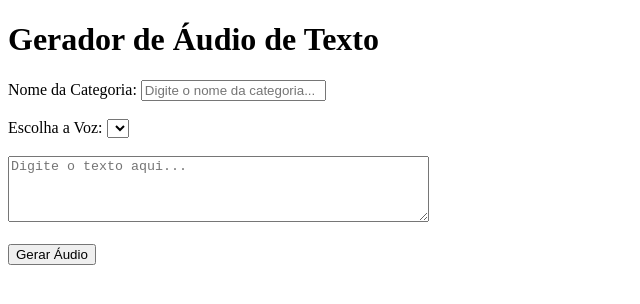
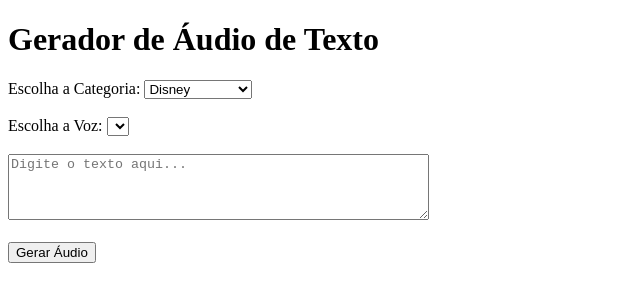
Before and after one commit to luispolis124/capyvoice, a plain HTML site: page index.html in a window 1280 px wide. Shown: the whole page, without its empty margins (0-640 px from the left). Drawn offline with Linux system fonts and the light colour scheme.

Commit message:
Update index.html

```diff
--- a/index.html
+++ b/index.html
@@ -8,8 +8,12 @@
 <body>
     <h1>Gerador de Áudio de Texto</h1>
 
-    <label for="categoryName">Nome da Categoria:</label>
-    <input type="text" id="categoryName" placeholder="Digite o nome da categoria..."><br><br>
+    <label for="categorySelect">Escolha a Categoria:</label>
+    <select id="categorySelect">
+        <option value="disney">Disney</option>
+        <option value="mickey_mouse">Mickey Mouse</option>
+        <!-- Você pode adicionar mais opções de categoria aqui -->
+    </select><br><br>
 
     <label for="voiceSelect">Escolha a Voz:</label>
     <select id="voiceSelect"></select><br><br>
@@ -42,14 +46,14 @@
             const textInput = document.getElementById("textInput").value;
             const voiceSelect = document.getElementById("voiceSelect");
             const selectedVoiceIndex = voiceSelect.value;
-            const categoryName = document.getElementById("categoryName").value;
+            const categorySelect = document.getElementById("categorySelect").value;
 
             if ('speechSynthesis' in window) {
                 const speech = new SpeechSynthesisUtterance(textInput);
                 speech.voice = voices[selectedVoiceIndex]; // Define a voz selecionada
                 speech.lang = voices[selectedVoiceIndex].lang; // Define o idioma da voz
 
-                console.log(`Nome da Categoria: ${categoryName}`); // Exibe o nome da categoria no console
+                console.log(`Categoria Selecionada: ${categorySelect}`); // Exibe a categoria selecionada no console
                 window.speechSynthesis.speak(speech);
             } else {
                 alert("Desculpe, seu navegador não suporta a síntese de voz.");
```
